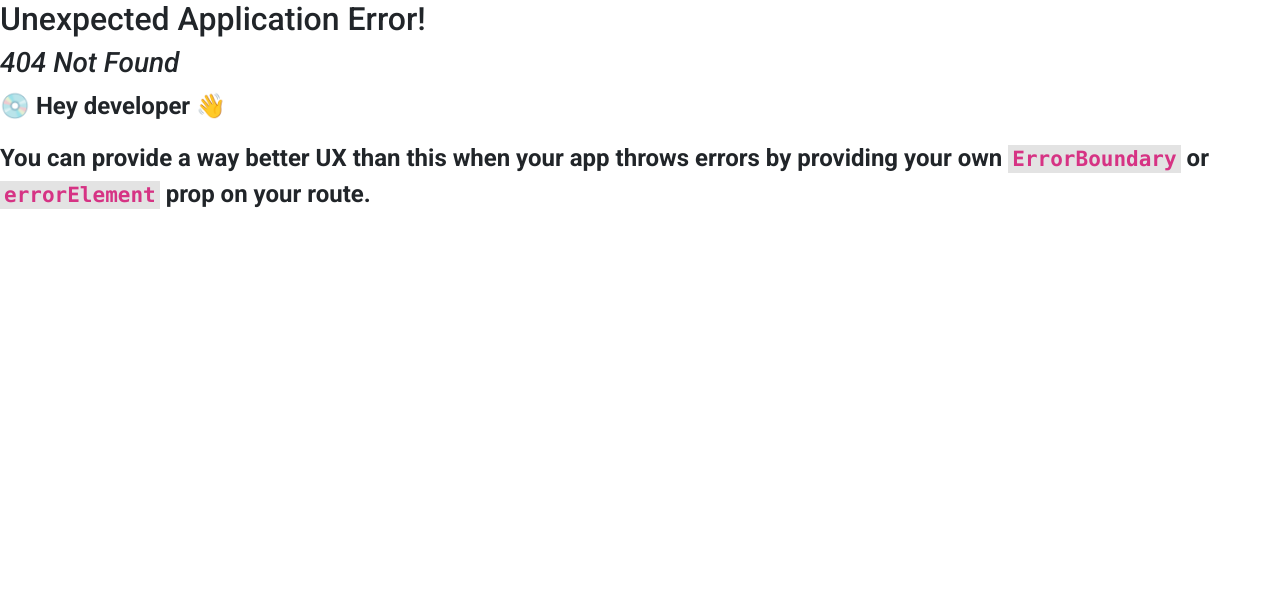
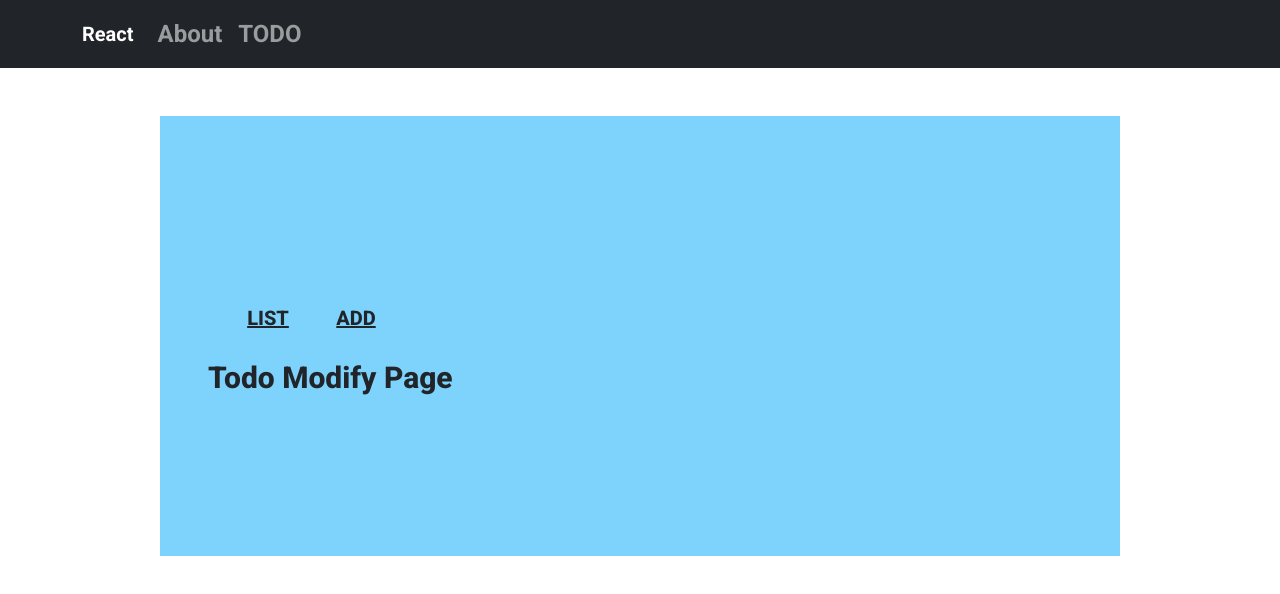
Before and after one commit to chajihoon24/JHreact, a React (Create React App) app: page /todo/Modify/1 in a window 1280 px wide. Before the commit this address had no page. Shown: the top 594 px of the page. Built offline with nearby package versions, Linux system fonts and the light colour scheme.

Commit message:
프런트 기본 틀 완성

```diff
--- a/src/layouts/BasicLayout.js
+++ b/src/layouts/BasicLayout.js
@@ -6,7 +6,7 @@ const BasicLayout = ({ children }) => {
 
             <div className="mx-auto">
             <Top></Top>
-            <div className="max-w-screen-2xl mx-auto">
+            <div className="max-w-screen-2xl mx-auto bg-sky-300 md:w-2/3 lg:w-3/4 px-5 py-40 my-5">
                 <main>{children}</main>
             </div>
             </div>
--- a/src/layouts/Top.js
+++ b/src/layouts/Top.js
@@ -9,9 +9,8 @@ const Top = () => {
                 <Container>
                     <Navbar.Brand href="/">React</Navbar.Brand>
                     <Nav className="me-auto">
-                        <Nav.Link href="/about">about</Nav.Link>
-                        <Nav.Link href="#features">Features</Nav.Link>
-                        <Nav.Link href="#pricing">Pricing</Nav.Link>
+                        <Nav.Link href="/about">About</Nav.Link>
+                        <Nav.Link href="/TODO">TODO</Nav.Link>
                     </Nav>
                 </Container>
             </Navbar>
--- /dev/null
+++ b/src/pages/todo/AddPage.js
@@ -0,0 +1,10 @@
+const AddPage = () => {
+
+    return (
+        <div className="text-3xl font-extrabold">
+            Todo Add Page
+        </div>
+    )
+
+}
+export default AddPage;
--- /dev/null
+++ b/src/pages/todo/IndexPage.js
@@ -0,0 +1,34 @@
+import { Outlet,useNavigate } from "react-router-dom";
+import BasicLayout from "../../layouts/BasicLayout";
+import { useCallback } from "react";
+
+const IndexPage = () => {
+
+    const navigate = useNavigate()
+
+    const handleClickList = useCallback(() => {
+        navigate({pathname: 'list'})
+    })
+
+    const handleClickAdd = useCallback(() => {
+        navigate({pathname: 'add'})
+    })
+
+
+
+
+    return (
+        <BasicLayout>
+            <div className="w-full flex m-2 p-2">
+                <div className="text-xl m-1 p-2 w-20 font-extrabold text-center underline" onClick={handleClickList}>LIST</div>
+                <div className="text-xl m-1 p-2 w-20 font-extrabold text-center underline" onClick={handleClickAdd}>ADD</div>
+            </div>
+
+            <div className="flex flex-wrap w-full">
+                <Outlet></Outlet>
+            </div>
+        </BasicLayout>
+    )
+}
+
+export default IndexPage;
--- /dev/null
+++ b/src/pages/todo/ListPage.js
@@ -0,0 +1,20 @@
+import { useSearchParams } from "react-router-dom";
+
+const ListPage = () => {
+
+    const [queryParams] = useSearchParams();
+
+    const page = queryParams.get("page") ? parseInt(queryParams.get("page")) : 1
+    const size = queryParams.get("size") ? parseInt(queryParams.get("size")) : 10
+
+    return (
+        <div className="p-4 w-full bg-white">
+            <div className="text-3xl font-extrabold">
+                Todo List page Component  {page}---{size}
+
+            </div>
+        </div>
+    )
+}
+
+export default ListPage;
--- /dev/null
+++ b/src/pages/todo/ModifyPage.js
@@ -0,0 +1,22 @@
+import { useNavigate } from "react-router-dom";
+
+
+
+const ModifyPage = ({ tno }) => {
+
+    const navigate = useNavigate()
+
+    const moveToRead = () => {
+        navigate({ pathname:`/todo/read/${tno}`} )
+    }
+    const moveToList = () => {
+        navigate({pathname:`/todo/list`})
+    }
+
+    return (
+        <div className="text-3xl font-extrabold">
+            Todo Modify Page
+        </div>
+    )
+}
+export default ModifyPage;
--- /dev/null
+++ b/src/pages/todo/ReadPage.js
@@ -0,0 +1,43 @@
+import { useCallback } from "react";
+import { useNavigate, useParams, useSearchParams, createSearchParams } from "react-router-dom";
+
+
+
+
+const ReadPage = () => {
+    const { tno } = useParams();
+
+    const navigate = useNavigate()
+
+    const [queryParams] = useSearchParams();
+    const page = queryParams.get("page") ? parseInt(queryParams.get("page")) : 1
+    const size = queryParams.get("size") ? parseInt(queryParams.get("size")) : 10
+    const queryStr = createSearchParams({ page, size }).toString()   // 쿼리 유지
+
+
+    const moveToModify = useCallback((tno) => {
+        navigate({
+            pathname: `/todo/modify/${tno}`,
+            search: queryStr
+        })
+    }, [tno, page, size])
+    const moveToList = useCallback(() => {
+        navigate({
+            pathname: `/todo/list`,
+            search: queryStr
+        })
+    },[page,size])
+    return (
+        <div className="text-3xl font-extrabold">
+            Todo Read Page Component {tno}
+
+            <div>
+                <button onClick={() => moveToModify(tno)}>Test Modify</button>
+                <button onClick={()=> moveToList()}>Test List</button>
+            </div>
+        </div>
+
+    )
+}
+
+export default ReadPage;
--- a/src/router/root.js
+++ b/src/router/root.js
@@ -1,9 +1,14 @@
 import { createBrowserRouter } from "react-router-dom"
 import { Suspense, lazy } from "react";
+import ListPage from "../pages/todo/ListPage";
+import todoRouter from "./todoRouter";
 
 const Loading = <div><span className="mx-auto">Loading...</span></div>
+
 const Main = lazy(() => import("../pages/MainPage"))
 const About = lazy(() => import("../pages/AboutPage"))
+const TodoIndex = lazy(() => import("../pages/todo/IndexPage"))
+const TodoList = lazy(()=> import("../pages/todo/ListPage"))
 
 
 const root = createBrowserRouter([
@@ -15,6 +20,11 @@ const root = createBrowserRouter([
     {
         path: "about",
         element: <Suspense fallback={Loading}><About /></Suspense>
+    },
+    {
+        path: "todo",
+        element: <Suspense fallback={Loading}><TodoIndex /></Suspense>,
+        children: todoRouter()
     }
 
 
--- /dev/null
+++ b/src/router/todoRouter.js
@@ -0,0 +1,35 @@
+import { Suspense, lazy } from "react";
+import { Navigate } from "react-router-dom";
+
+const Loading = <div>Loading...</div>
+const TodoList = lazy(() => import("../pages/todo/ListPage"))
+const TodoRead = lazy(() => import("../pages/todo/ReadPage"))
+const TodoAdd = lazy(() => import("../pages/todo/AddPage"))
+const TodoModify = lazy(()=> import("../pages/todo/ModifyPage"))
+
+const todoRouter = () => {
+    return [
+        {
+            path: "list",
+            element: <Suspense fallback={Loading}><TodoList></TodoList></Suspense>
+        },
+        {
+            path: "",
+            element: <Navigate replace to="list" />
+        },
+        {
+            path: "read/:tno",
+            element: <Suspense fallback={Loading}><TodoRead /></Suspense>
+        },
+        {
+            path: "add",
+            element: <Suspense fallback={Loading}><TodoAdd></TodoAdd></Suspense>
+        },
+        {
+            path: "Modify/:tno",
+            element: < Suspense fallback={Loading}><TodoModify></TodoModify></Suspense>
+        }
+    ]
+}
+
+export default todoRouter;
```
